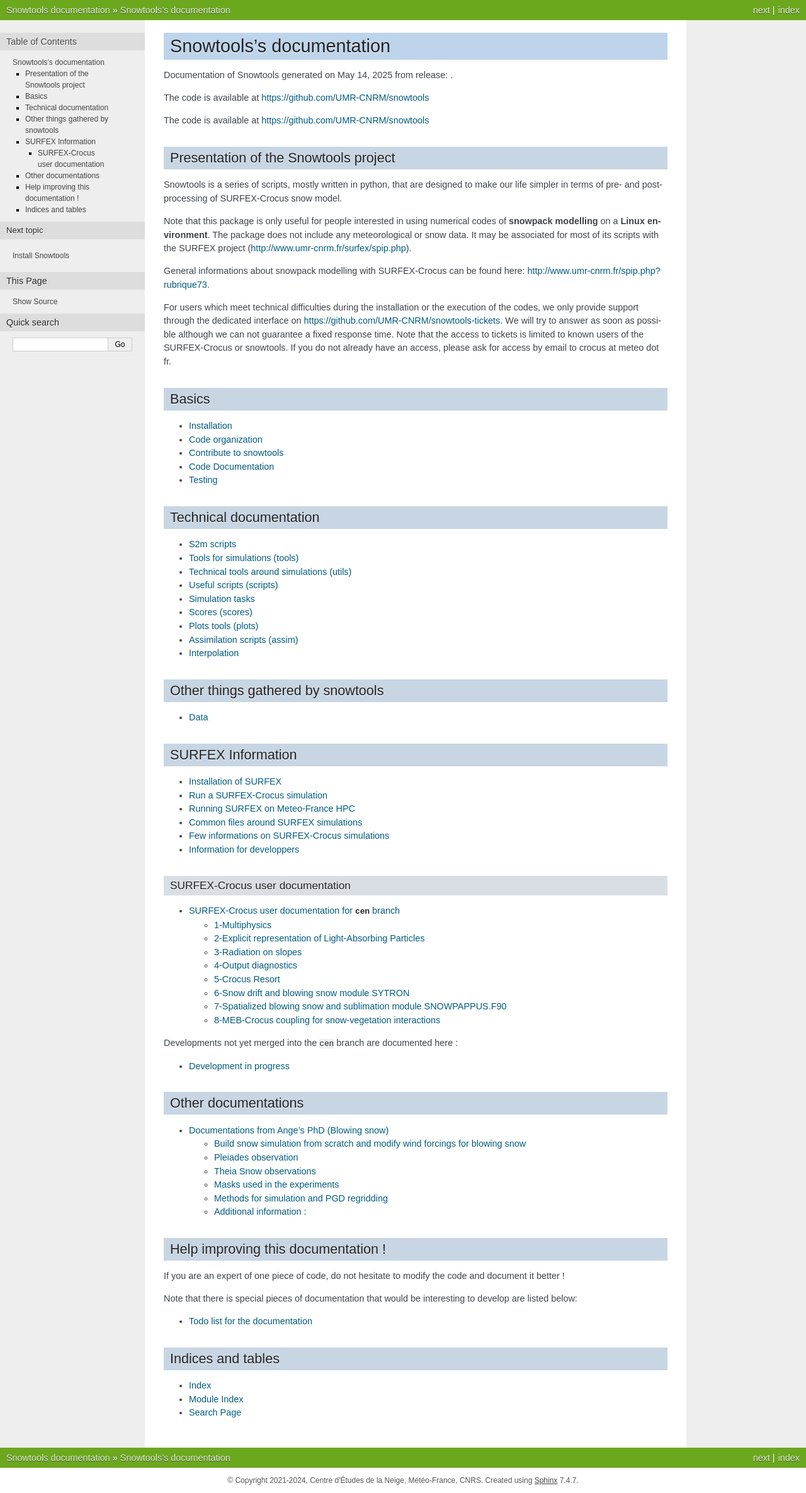
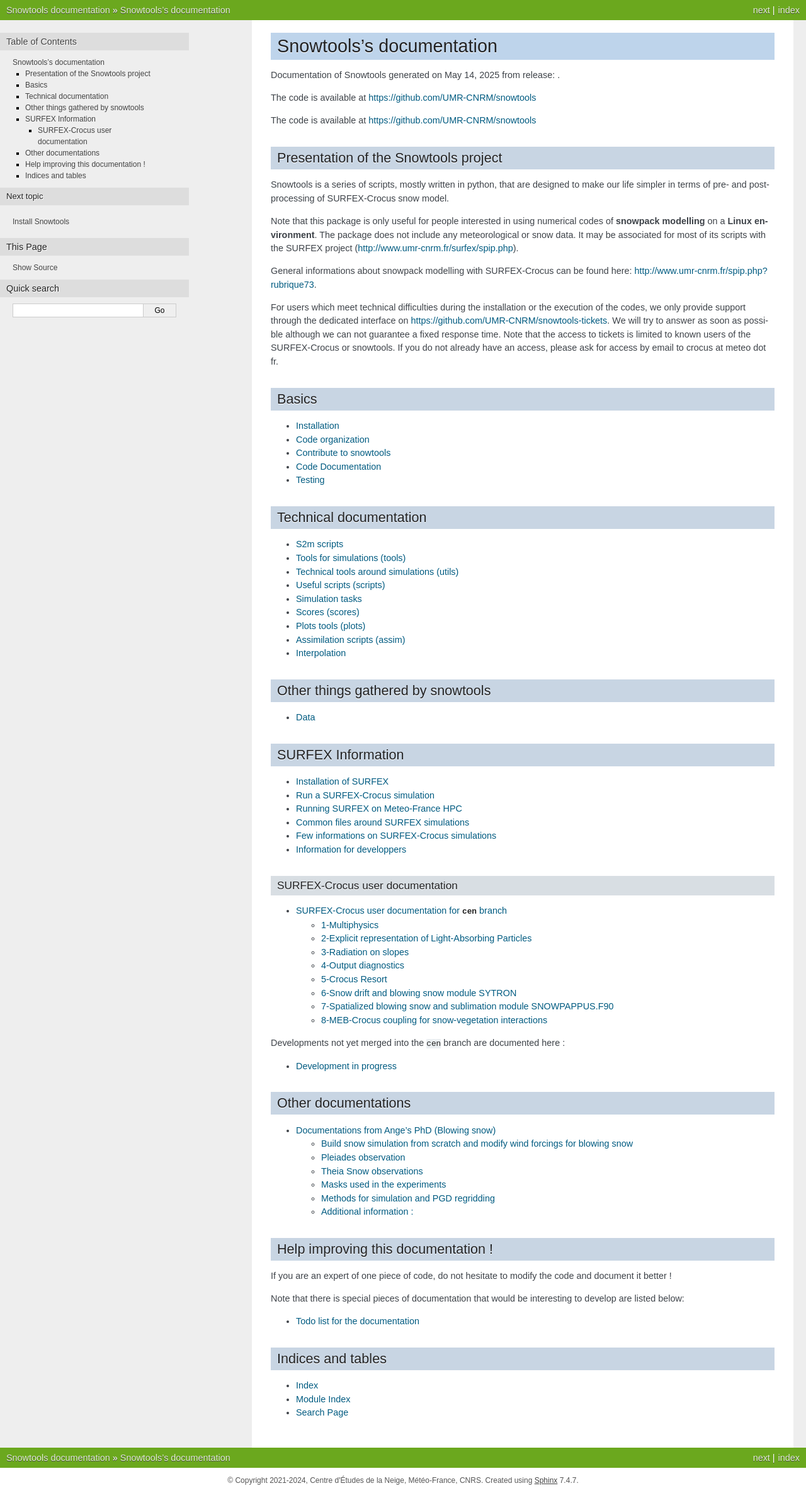
Before and after one commit to UMR-CNRM/snowtools, a Sphinx documentation site: the page built from doc/source/index.rst, in a window 1280 px wide. Shown: the whole page at 63% size. Built offline with Sphinx 7.4.7, drawn with Linux system fonts in a browser that asks for light colours; formulas are drawn with MathJax 3.

Commit message:
Doc: Change toc width

```diff
--- a/doc/source/conf.py
+++ b/doc/source/conf.py
@@ -88,6 +88,7 @@
 # documentation.
 #
 # html_theme_options = {}
+html_theme_options = {'sidebarwidth': '25em'}
 
 # Add any paths that contain custom static files (such as style sheets) here,
 # relative to this directory. They are copied after the builtin static files,
```
